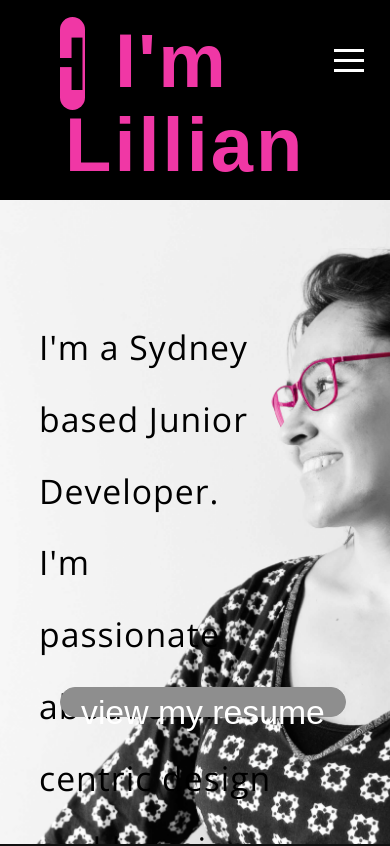
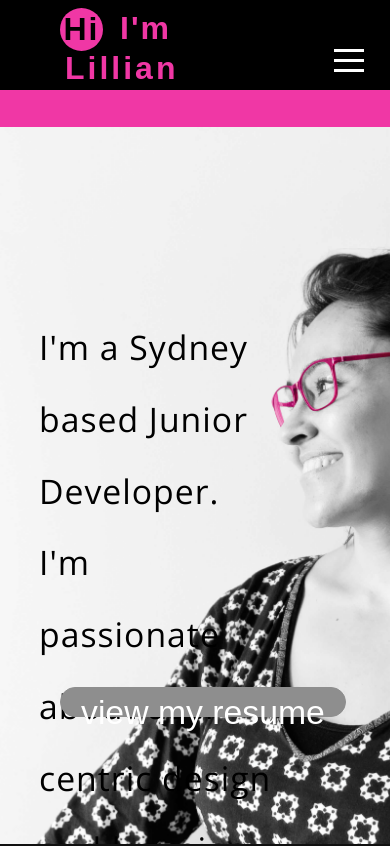
Before and after one commit to LillianLuzinsky/my-site, a plain HTML site: page index.html in a window 390 px wide. Shown: the top 846 px of the page. Drawn offline with nearby package versions, Linux system fonts and the light colour scheme; a web font is replaced by a local one.

Commit message:
fixing landscape mobile navbar

```diff
--- a/style.css
+++ b/style.css
@@ -661,27 +661,35 @@ footer p{
     background: #F037A5;
   }
 
+  nav{
+    height: 90px;
+  }
+
+  .progress-container, .progress-bar {
+    margin-top: 45px;
+  }
+
   #hi, #im, #lillian{
-    font-size: 9vh;
+    font-size: 2rem;;
     color: #F037A5;
   }
 
   #hi{
     color: black;
-    width: 6.5%;
-    height: 11%;
-    top: 2%;
+    width: 43px;
+    height: 43px;
+    top: 8px;
     left: 60px;
   }
 
   #im{
-    top: 2%;
-    left: 115px;
+    top: 10px;
+    left: 120px;
   }
 
   #lillian{
     letter-spacing: 3px;
-    top: 12vh;
+    top: 50px;
     left: 65px;
   }
 
```
